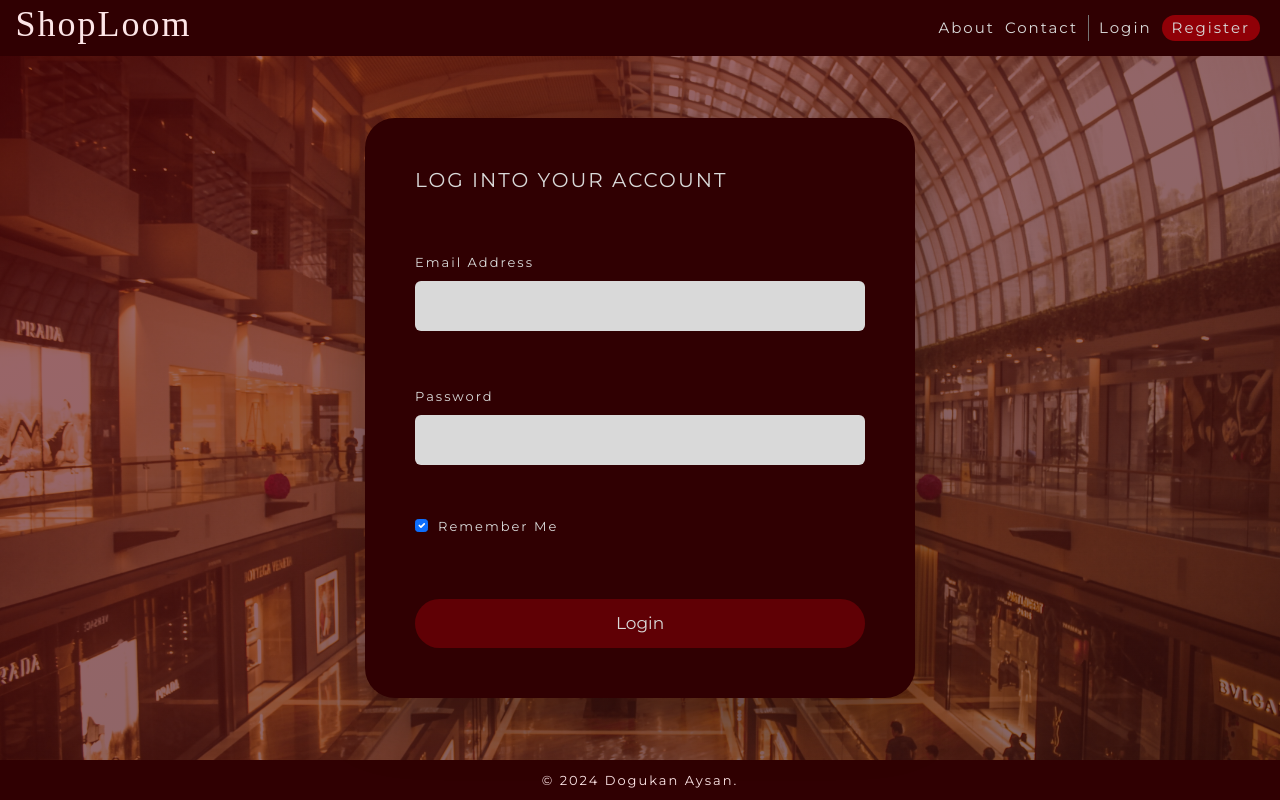
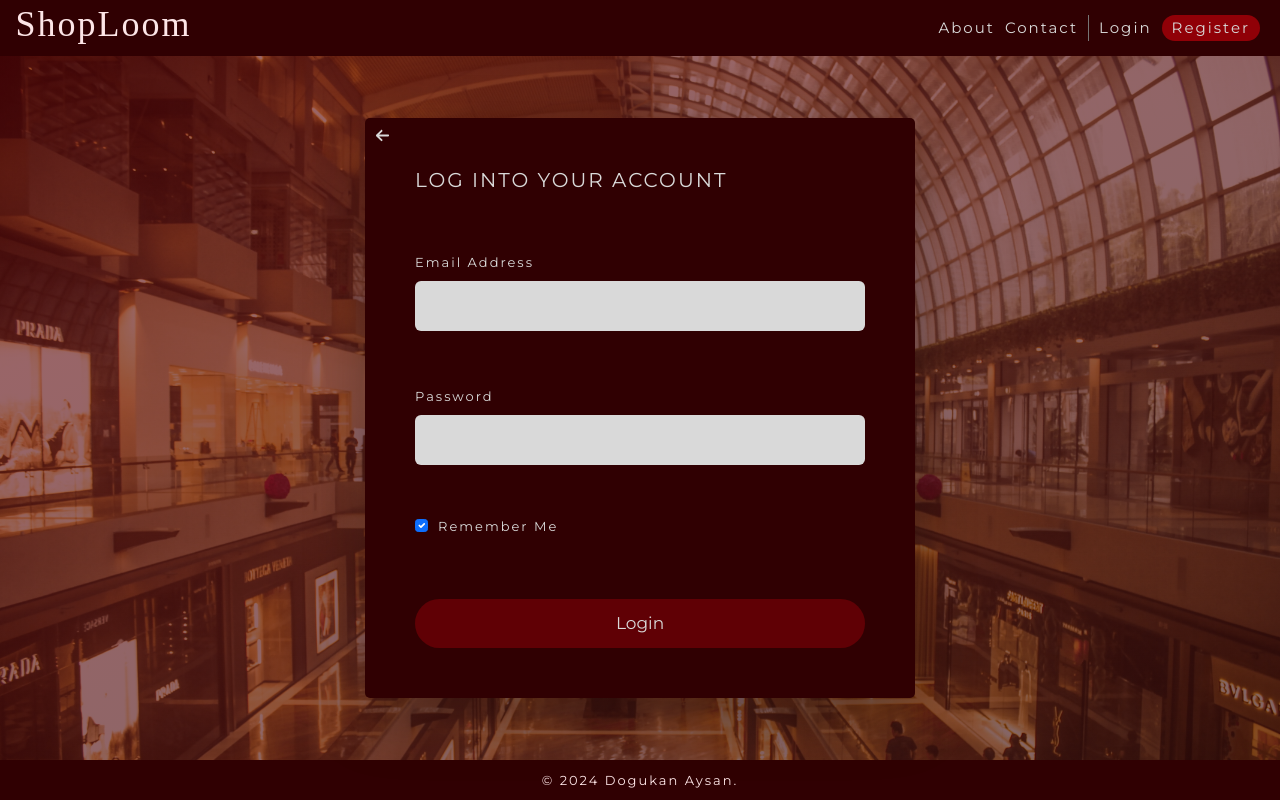
Before and after one commit to dogukan-aysan/ShopLoom, a React (Vite) app: page /auth/login in a window 1280 px wide. Built offline with nearby package versions, Linux system fonts and the light colour scheme; a web font is replaced by a local one.

Commit message:
Add back button to login&register forms

```diff
--- a/src/features/auth/LoginForm.jsx
+++ b/src/features/auth/LoginForm.jsx
@@ -2,6 +2,7 @@ import { useForm } from "react-hook-form";
 import useLogin from "./useLogin";
 import LoaderButton from "../../ui/buttons/LoaderButton";
 import Button from "../../ui/buttons/Button";
+import BackButton from "../../ui/buttons/BackButton";
 
 function LoginForm() {
   const { register, formState, handleSubmit, reset } = useForm();
@@ -13,6 +14,7 @@ function LoginForm() {
 
   return (
     <form className="login__form" onSubmit={handleSubmit(myHandleSubmit)}>
+      <BackButton />
       <h2 className="login__heading">Log Into Your Account</h2>
       <div className="login__input">
         <label htmlFor="email" className="form-label login__label">
--- a/src/features/auth/RegisterForm.jsx
+++ b/src/features/auth/RegisterForm.jsx
@@ -2,6 +2,7 @@ import { useForm } from "react-hook-form";
 import { useRegister } from "./useRegister";
 import LoaderButton from "../../ui/buttons/LoaderButton";
 import Button from "../../ui/buttons/Button";
+import BackButton from "../../ui/buttons/BackButton";
 
 function RegisterForm() {
   const { register, formState, getValues, handleSubmit, reset } = useForm();
@@ -19,6 +20,7 @@ function RegisterForm() {
   return (
     <>
       <form className="register__form" onSubmit={handleSubmit(onSubmit)}>
+        <BackButton />
         <h2 className="register__heading">Create Your Account</h2>
         <div className="register__inputs">
           {/* FIRST NAME */}
--- a/src/styles/css/main.css
+++ b/src/styles/css/main.css
@@ -710,8 +710,8 @@ body {
 }
 
 .login__form {
+  position: relative;
   margin: auto auto;
-  position: relative;
   max-width: 58rem;
   padding: var(--spacing-md);
   display: flex;
@@ -737,6 +737,7 @@ body {
 }
 
 .register__form {
+  position: relative;
   margin: auto auto;
   max-width: 120rem;
   height: calc(var(--spacing-huge) * 1.2);
@@ -1275,7 +1276,7 @@ body {
 
 .login__form {
   background-color: var(--color-primary-900);
-  border-radius: 3rem;
+  border-radius: var(--border-radius-sm);
   box-shadow: var(--shadow-dark);
 }
 .login__input--email, .login__input--password {
@@ -1289,7 +1290,7 @@ body {
 
 .register__form {
   background-color: var(--color-primary-900);
-  border-radius: 3rem;
+  border-radius: var(--border-radius-sm);
   box-shadow: var(--shadow-dark);
 }
 .register__text-field {
--- a/src/styles/sass/layout/_authLayout.scss
+++ b/src/styles/sass/layout/_authLayout.scss
@@ -22,6 +22,7 @@
 // LOGIN FORM
 .login {
   &__form {
+    position: relative;
     margin: auto auto;
     max-width: 58rem;
     padding: var(--spacing-md);
@@ -52,6 +53,7 @@
 // REGISTER FORM
 .register {
   &__form {
+    position: relative;
     margin: auto auto;
     max-width: 120rem;
     height: calc(var(--spacing-huge) * 1.2);
--- a/src/styles/sass/pages/_login.scss
+++ b/src/styles/sass/pages/_login.scss
@@ -1,7 +1,7 @@
 .login {
   &__form {
     background-color: var(--color-primary-900);
-    border-radius: 3rem;
+    border-radius: var(--border-radius-sm);
     box-shadow: var(--shadow-dark);
   }
   &__input {
--- a/src/styles/sass/pages/_register.scss
+++ b/src/styles/sass/pages/_register.scss
@@ -1,7 +1,7 @@
 .register {
   &__form {
     background-color: var(--color-primary-900);
-    border-radius: 3rem;
+    border-radius: var(--border-radius-sm);
     box-shadow: var(--shadow-dark);
   }
   &__text-field {
```
Also changed, not shown: 1 other file (tests, documents, lock files or other folders).
